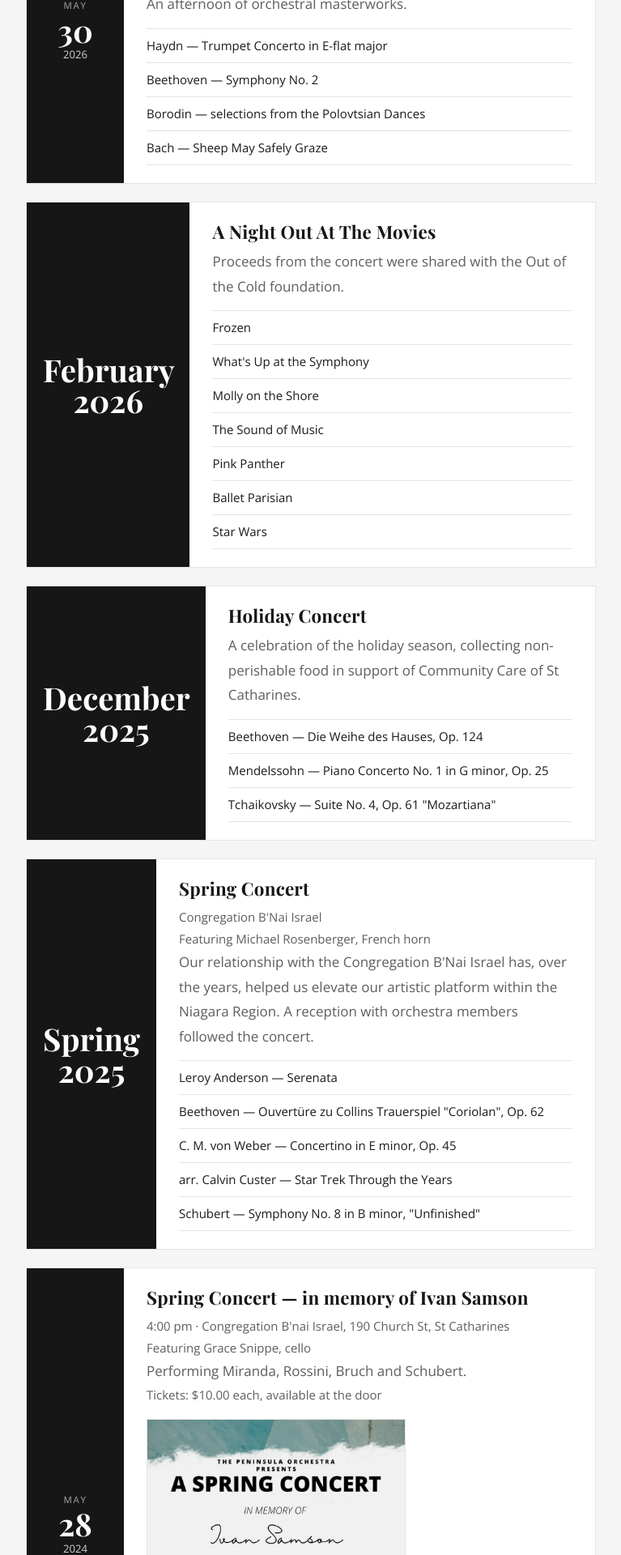
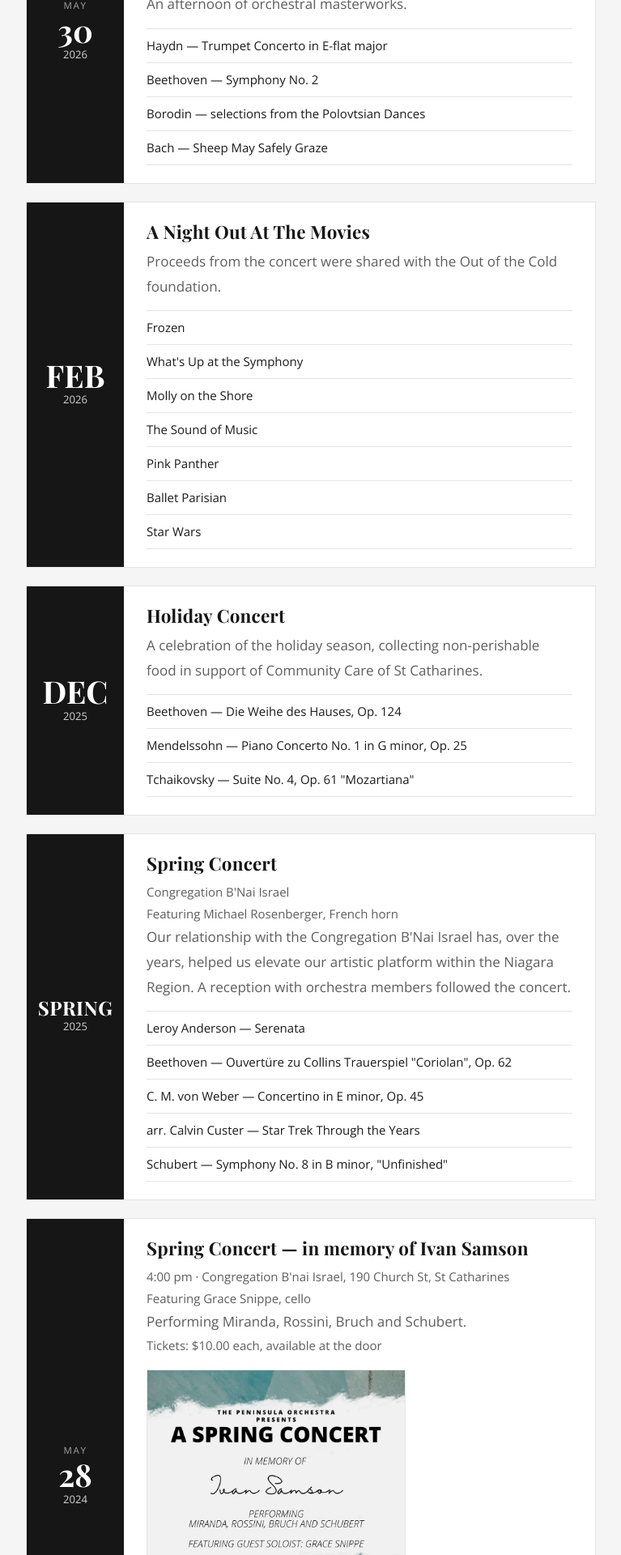
Before and after one commit to peninsulaorchestra/peninsulaorchestra.github.io, a Jekyll site: the page built from events.html, in a window 1280 px wide. Shown: the part 1529-3449 px from the top of the page at 81% size, without its empty margins (256-1023 px from the left). Built offline with Jekyll 4.4.1, drawn with Linux system fonts in a browser that asks for light colours.

Commit message:
Keep the event date bar a consistent width (#9)
The bar was flex: 0 0 120px with no min-width: 0, so a long label like
'February 2026' pushed it wider than the numeric dates beside it.

Month names in undated entries are now abbreviated to three letters and the
year drops to its own line, matching the layout of the dated entries. Labels
that are not months, such as 'Spring', render at a smaller size so they still
fit the fixed width.

```diff
--- a/_includes/event.html
+++ b/_includes/event.html
@@ -10,7 +10,18 @@
     {%- endif %}
     <span class="year">{{ event.date | date: "%Y" }}</span>
     {%- elsif event.date_text %}
-    <span class="day date-text">{{ event.date_text }}</span>
+    {%- assign months = "January,February,March,April,May,June,July,August,September,October,November,December" | split: "," %}
+    {%- assign parts = event.date_text | split: " " %}
+    {%- assign first = parts | first %}
+    {%- if months contains first %}
+    {%- assign big = first | slice: 0, 3 | upcase %}
+    {%- else %}
+    {%- assign big = first | upcase %}
+    {%- endif %}
+    <span class="day{% if big.size > 3 %} day--long{% endif %}">{{ big }}</span>
+    {%- if parts.size > 1 %}
+    <span class="year">{{ parts | last }}</span>
+    {%- endif %}
     {%- else %}
     <span class="month">Date</span>
     <span class="day">TBA</span>
--- a/css/style.css
+++ b/css/style.css
@@ -262,7 +262,7 @@ section { padding: 88px 0; }
   margin-bottom: 22px;
 }
 .event .date {
-  flex: 0 0 120px; background: var(--black); color: #fff;
+  flex: 0 0 120px; min-width: 0; box-sizing: border-box; background: var(--black); color: #fff;
   display: flex; flex-direction: column; align-items: center; justify-content: center;
   padding: 20px 10px; text-align: center;
 }
@@ -360,11 +360,6 @@ section { padding: 88px 0; }
   text-transform: uppercase;
 }
 .card + .card { margin-top: 24px; }
-.date .date-text {
-  font-size: 1.3rem;
-  line-height: 1.25;
-  padding: 0 10px;
-}
 .prose img {
   width: 100%;
   height: auto;
@@ -375,3 +370,9 @@ section { padding: 88px 0; }
   width: 100%; max-width: 320px; height: auto;
   border: 1px solid var(--line);
 }
+/* Month/season labels sit in the same fixed-width bar as numeric dates. */
+.event .date .day--long {
+  font-size: 1.5rem;
+  letter-spacing: 0.02em;
+  word-break: break-word;
+}
```
